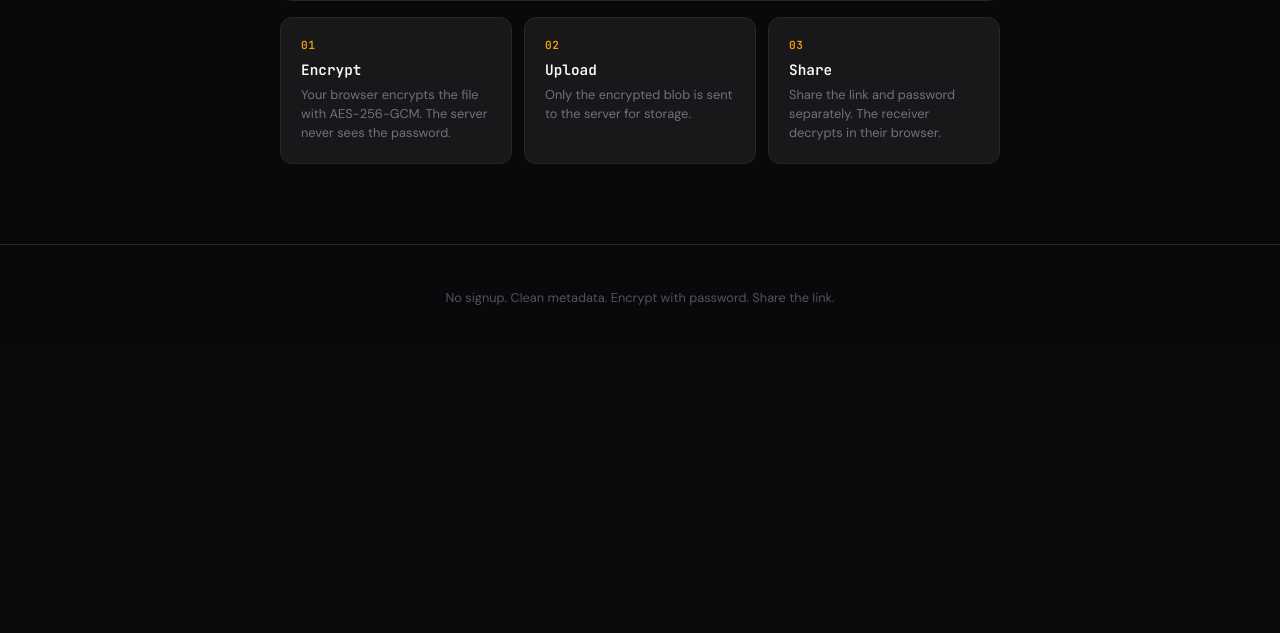
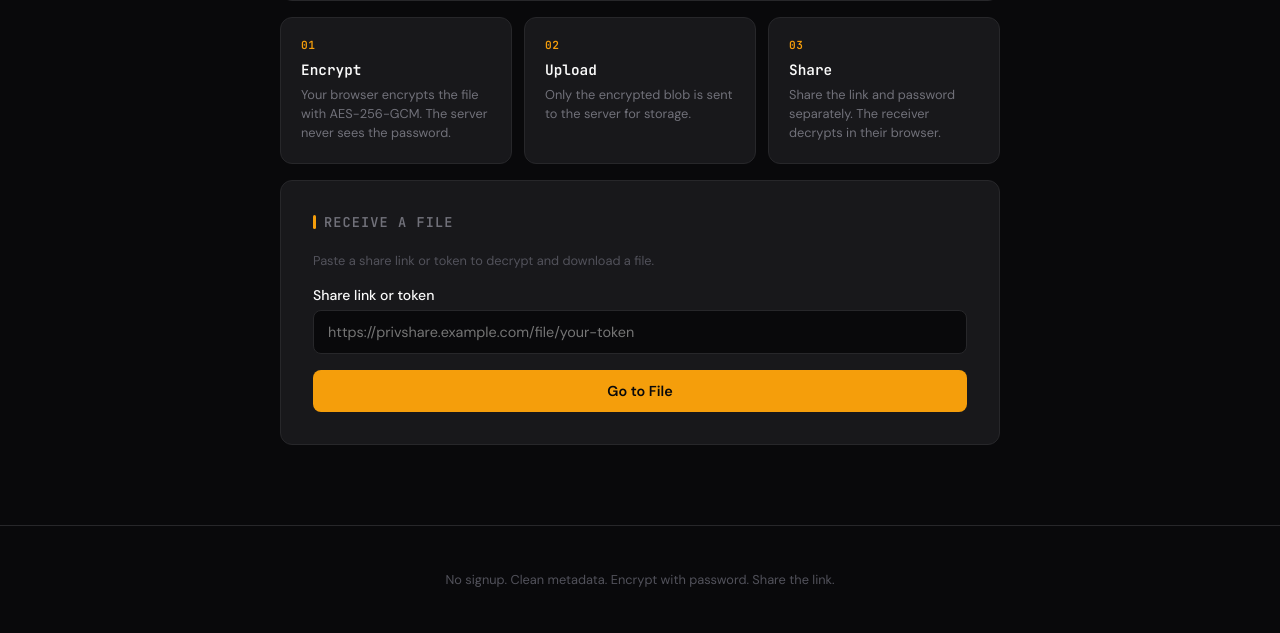
Before and after one commit to code6yte/privshare, a Flask app: page / in a window 1280 px wide. Shown: the part 931-1564 px from the top of the page. Before the commit the page ends 1236 px from the top, so only its background shows below. Run offline with Flask 3, Linux system fonts and the light colour scheme.

Commit message:
Fix data endpoint, add receive section for token input

```diff
--- a/app.py
+++ b/app.py
@@ -1,3 +1,4 @@
+import io
 import re
 
 import base64
@@ -145,7 +146,7 @@ def file_data(token: str):
     increment_download_count(token)
     ciphertext = read_encrypted(record["stored_filename"])
     return send_file(
-        ciphertext,
+        io.BytesIO(ciphertext),
         mimetype="application/octet-stream",
         as_attachment=False,
     )
--- a/static/script.js
+++ b/static/script.js
@@ -202,4 +202,21 @@ document.addEventListener('DOMContentLoaded', () => {
             }
         });
     }
+
+    const receiveForm = document.getElementById('receiveForm');
+    if (receiveForm) {
+        receiveForm.addEventListener('submit', (e) => {
+            e.preventDefault();
+            const input = document.getElementById('receiveInput').value.trim();
+            if (!input) return;
+
+            let token = input;
+            if (input.includes('/file/')) {
+                token = input.split('/file/')[1].split('?')[0].split('#')[0];
+            }
+            if (token) {
+                window.location.href = `/file/${token}`;
+            }
+        });
+    }
 });
--- a/templates/upload.html
+++ b/templates/upload.html
@@ -62,6 +62,18 @@
     </div>
 </section>
 
+<section class="card" style="margin-top:1rem;">
+    <h2>Receive a File</h2>
+    <p class="hint" style="margin-bottom:1rem;">Paste a share link or token to decrypt and download a file.</p>
+    <form id="receiveForm" class="form">
+        <label>
+            Share link or token
+            <input type="text" id="receiveInput" placeholder="https://privshare.example.com/file/your-token" pattern="[a-zA-Z0-9_-]{6,32}|https?://.+">
+        </label>
+        <button type="submit" id="receiveBtn">Go to File</button>
+    </form>
+</section>
+
 <div id="successResult" style="display:none;">
     <section class="card" style="margin-top:1rem;">
         <div class="success-icon"></div>
```
